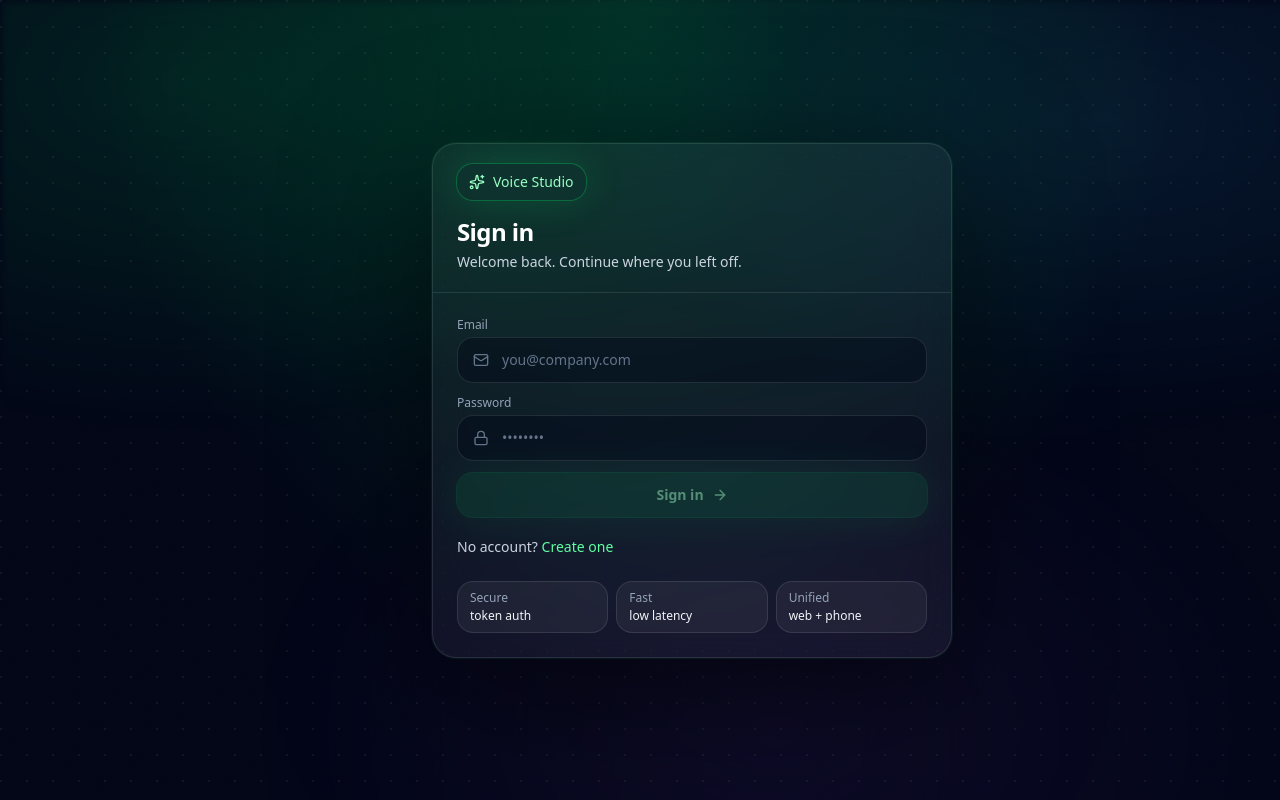
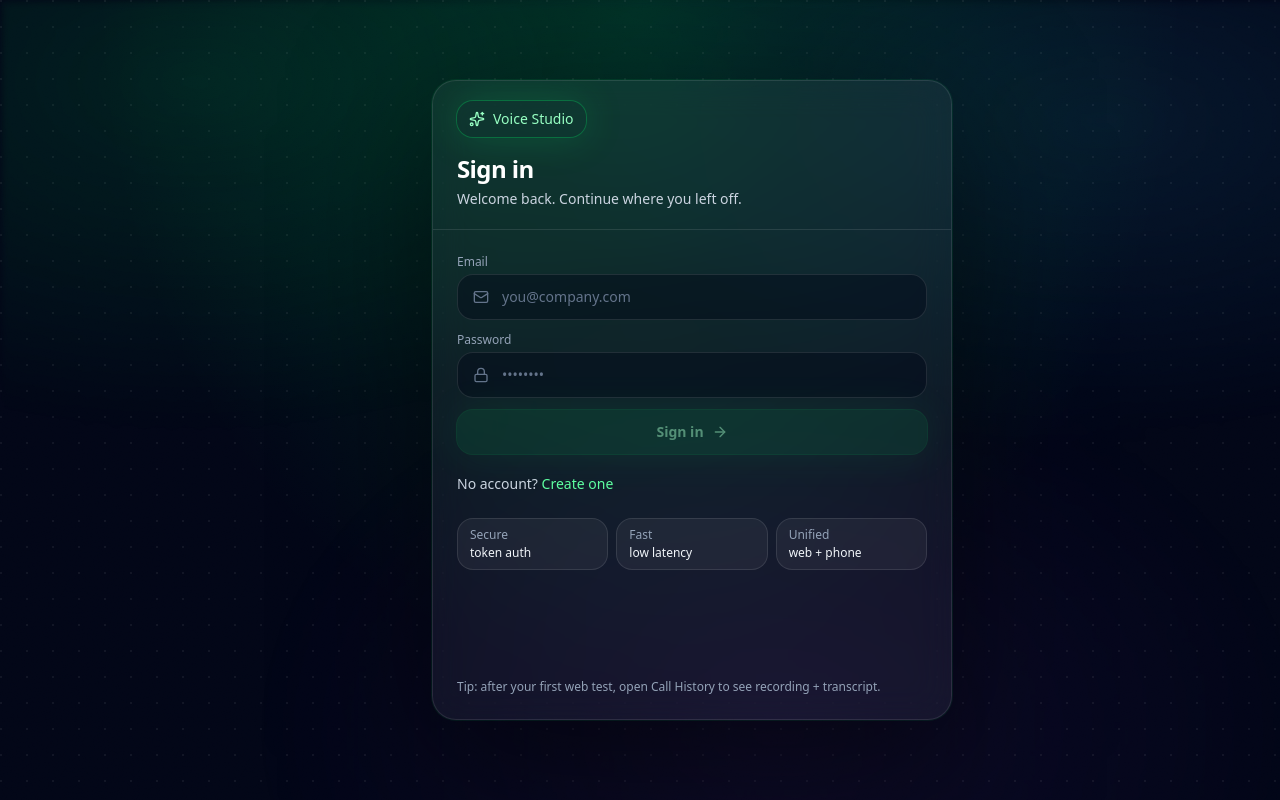
Before and after one commit to rufi-dev/rapidcallai-dashboard, a React (Vite) app: page /login in a window 1280 px wide. Built offline with nearby package versions, Linux system fonts and the light colour scheme; no server answers.

Commit message:
ui(auth): equal-height centered panels + real mini chart in stats

```diff
--- a/src/index.css
+++ b/src/index.css
@@ -61,6 +61,11 @@ body {
     0 0 0 1px rgba(0, 240, 106, 0.08),
     0 40px 140px rgba(0, 0, 0, 0.55);
   backdrop-filter: blur(18px);
+}
+
+/* Make auth panels equal height and keep the whole layout vertically centered without page scroll */
+.auth-panel {
+  height: min(720px, calc(100vh - 160px));
 }
 
 @keyframes authEnter {
--- a/src/pages/AuthPages.tsx
+++ b/src/pages/AuthPages.tsx
@@ -44,8 +44,10 @@ function Field(props: {
 }
 
 function StatsSpotlight() {
+  const series = [24, 38, 30, 44, 58, 52, 68];
+  const max = Math.max(...series);
   return (
-    <div className="auth-card auth-enter-delayed flex h-full max-h-[calc(100vh-140px)] flex-col overflow-hidden">
+    <div className="auth-card auth-panel auth-enter-delayed flex flex-col overflow-hidden">
       <div className="border-b border-white/10 px-6 py-5">
         <div className="flex items-center justify-between">
           <div>
@@ -85,7 +87,7 @@ function StatsSpotlight() {
           </div>
         </div>
 
-        <div className="rounded-3xl border border-white/10 bg-white/5 p-5 flex-1 min-h-0">
+        <div className="rounded-3xl border border-white/10 bg-white/5 p-5 flex-1 min-h-0 flex flex-col">
           <div className="flex items-center justify-between">
             <div>
               <div className="text-sm font-semibold text-white">Calls over time</div>
@@ -94,8 +96,20 @@ function StatsSpotlight() {
             <div className="text-xs text-slate-300 rounded-2xl border border-white/10 bg-black/20 px-3 py-2">Filter-ready</div>
           </div>
 
-          <div className="mt-4 h-[120px] rounded-2xl border border-white/10 bg-slate-950/30 p-4 overflow-hidden">
-            <div className="h-full w-full auth-sparkline" />
+          <div className="mt-4 rounded-2xl border border-white/10 bg-slate-950/30 p-4 overflow-hidden flex-1 min-h-0">
+            <div className="h-full w-full grid items-end grid-cols-7 gap-2">
+              {series.map((v, i) => (
+                <div key={i} className="w-full flex flex-col items-center justify-end gap-2">
+                  <div
+                    className="w-full rounded-xl bg-white/10 overflow-hidden border border-white/10"
+                    style={{ height: `${Math.max(18, Math.round((v / max) * 120))}px` }}
+                  >
+                    <div className="h-full w-full bg-gradient-to-t from-brand-500/35 to-brand-400/10 auth-shimmer" />
+                  </div>
+                  <div className="text-[10px] text-slate-500">{i + 1}</div>
+                </div>
+              ))}
+            </div>
           </div>
 
           <div className="mt-4 grid grid-cols-3 gap-2 text-xs text-slate-300">
@@ -135,11 +149,11 @@ function AuthLayout(props: {
       <div className="pointer-events-none fixed inset-0 auth-bg-lux" />
       <div className="pointer-events-none fixed inset-0 auth-noise" />
 
-      <div className="mx-auto h-full w-full max-w-7xl px-4 py-10 lg:py-0 lg:px-10">
-        <div className="grid h-full items-center gap-8 lg:grid-cols-[360px_520px_620px]">
+      <div className="mx-auto h-full w-full max-w-7xl px-4 py-10 lg:px-10 lg:py-0 flex items-center justify-center">
+        <div className="grid w-full items-stretch gap-8 lg:grid-cols-[360px_520px_620px]">
           {/* Left: visual quickstart (replaces the big hero text) */}
           <div className="hidden lg:block auth-enter">
-            <div className="auth-card h-full max-h-[calc(100vh-140px)] overflow-hidden">
+            <div className="auth-card auth-panel overflow-hidden">
               <div className="border-b border-white/10 px-5 py-5">
                 <div className="inline-flex items-center gap-2 rounded-2xl border border-white/10 bg-white/5 px-3.5 py-2 text-sm text-slate-200 shadow-glow">
                   <Sparkles size={16} className="text-brand-300" /> Voice Studio
@@ -184,7 +198,7 @@ function AuthLayout(props: {
           </div>
 
           {/* Middle: auth */}
-          <div className="auth-card auth-enter">
+          <div className="auth-card auth-panel auth-enter overflow-hidden flex flex-col">
             <div className="border-b border-white/10 px-6 py-5">
               <div className="inline-flex items-center gap-2 rounded-2xl bg-brand-500/12 px-3 py-2 text-sm text-brand-200 shadow-glow">
                 <Sparkles size={16} /> Voice Studio
@@ -193,7 +207,7 @@ function AuthLayout(props: {
               <div className="mt-1 text-sm text-slate-300">{props.subtitle}</div>
             </div>
 
-            <div className="px-6 py-6">
+            <div className="px-6 py-6 flex-1 min-h-0 flex flex-col">
               {props.children}
               <div className="mt-5">{props.footer}</div>
 
@@ -210,6 +224,10 @@ function AuthLayout(props: {
                   <div className="text-slate-400">Unified</div>
                   <div className="mt-0.5 text-slate-100">web + phone</div>
                 </div>
+              </div>
+
+              <div className="mt-auto pt-6 text-xs text-slate-400">
+                Tip: after your first web test, open Call History to see recording + transcript.
               </div>
             </div>
           </div>
```
